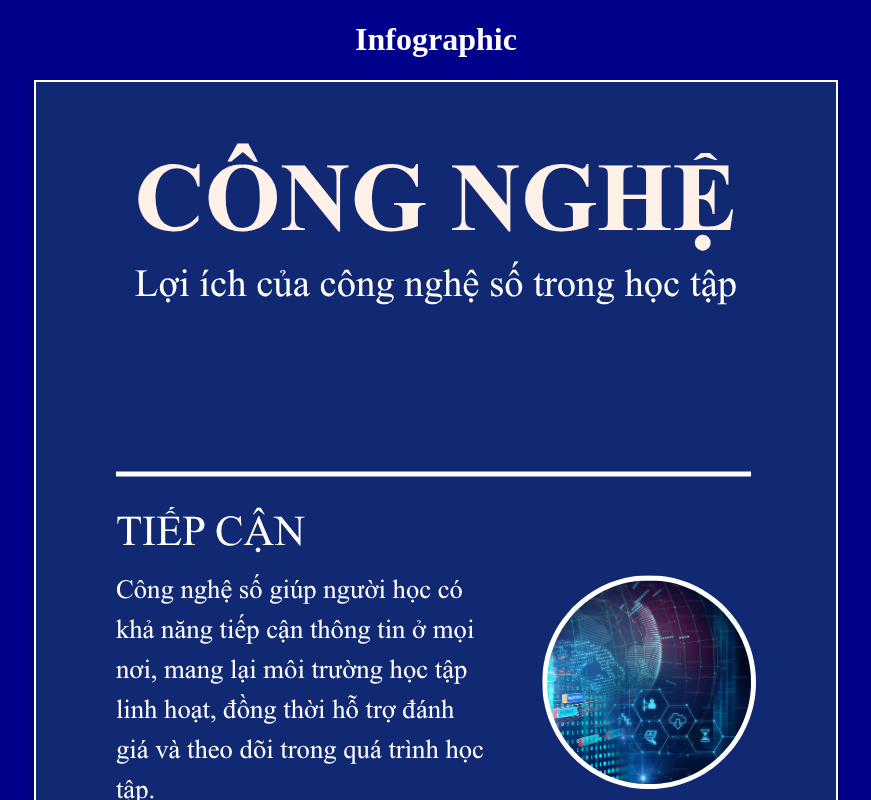
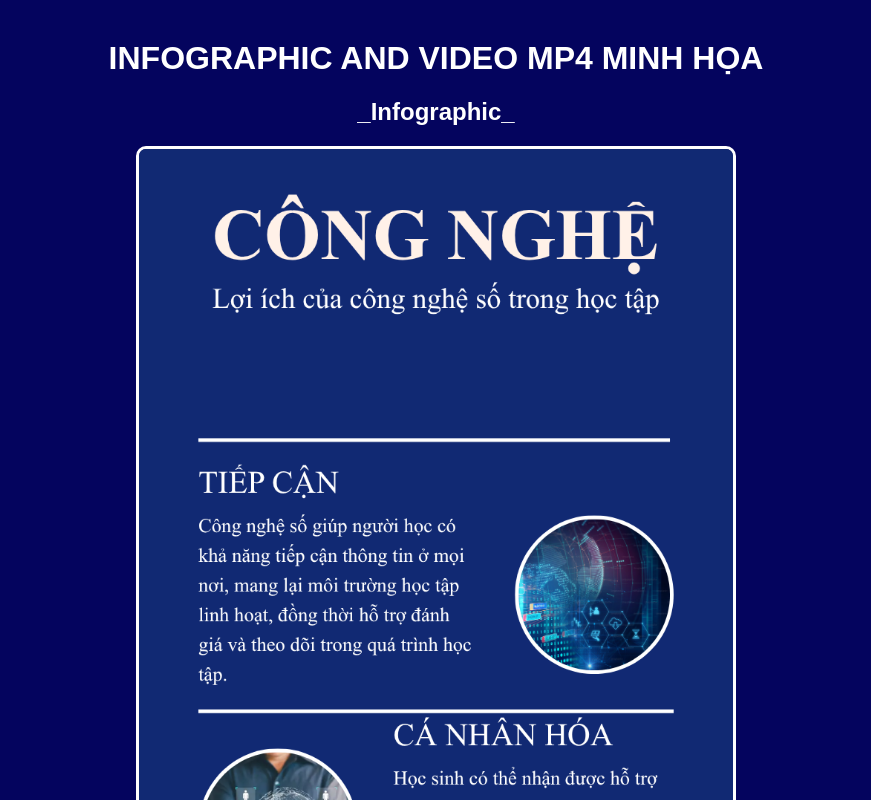
Before and after one commit to KimYenK51/ThucHanh05_Nhom09, a plain HTML site: page docs/index.html in a window 1280 px wide. Shown: the top 800 px of the page, without its empty margins (204-1075 px from the left). Drawn offline with Linux system fonts and the light colour scheme.

Commit message:
Update index.html

```diff
--- a/docs/index.html
+++ b/docs/index.html
@@ -2,54 +2,44 @@
 <html lang="vi">
 <head>
   <meta charset="UTF-8">
-    <meta name="viewport" content="width=device-width, initial-scale=1.0">
-
-    <title>Bài tập nộp thầy</title>
-
+  <title>Infographic and Video</title>
   <style>
-        /* Đặt nền màu xanh dương đậm */
     body {
-            background-color: darkblue;
-            color: white;
-
-            /* THAY ĐỔI: Đổi font chữ sang "Times New Roman".
-              Chúng ta đặt tên font trong dấu ngoặc kép vì nó có dấu cách.
-              "serif" là font dự phòng nếu "Times New Roman" không tải được.
-            */
-            font-family: "Times New Roman", serif;
+      font-family: Arial, sans-serif;
+      text-align: center;
+      margin: 40px;
+      /* --- Bổ sung 2 dòng dưới đây --- */
+      background-color: #04045e; /* Màu xanh than (Navy) */
+      color: white;             /* Đổi màu chữ thành trắng để dễ đọc */
     }
-
-        /* Căn giữa các tiêu đề <h1> */
-        h1 {
-            text-align: center;
+    img {
+      max-width: 50%;
+      height: auto;
+      /* --- Bổ sung 3 dòng dưới đây --- */
+      border: 3px solid white;  /* Thêm viền trắng 3px */
+      border-radius: 10px;      /* Bo góc 10px */
+      box-sizing: border-box; /* Giữ kích thước chuẩn khi thêm viền */
     }
-
-        /* Style cho video và ảnh */
-        img, video {
-            max-width: 100%;
-            height: auto;
-            display: block;
-            margin: 15px auto;
-            border: 2px solid white;
-            box-shadow: 0 4px 8px rgba(0,0,0,0.3);
+    video {
+      max-width: 80%;
+      margin-top: 20px;
+      /* --- Bổ sung 3 dòng dưới đây --- */
+      border: 3px solid white;  /* Thêm viền trắng 3px */
+      border-radius: 10px;      /* Bo góc 10px */
+      box-sizing: border-box; /* Giữ kích thước chuẩn khi thêm viền */
     }
   </style>
 </head>
 <body>
+  <h1>INFOGRAPHIC AND VIDEO MP4 MINH HỌA</h1>
 
-    <h1>Infographic</h1>
+  <h2>_Infographic_</h2>
+  <img src="My infographic.png" alt="Infographic mô tả dữ liệu">
 
-    <img src="My infographic.png" alt="Mô tả infographic">
-
-    <hr>
-
-    <h1>Video</h1>
-
-    <video controls width="800">
+  <h2>_Video MP4_</h2>
+  <video controls>
     <source src="Video.mp4" type="video/mp4">
-        Trình duyệt của bạn không hỗ trợ video này.
+    Trình duyệt của bạn không hỗ trợ video.
   </video>
-
 </body>
-
 </html>
```
Lines whose indentation alone changed are shown as unchanged.
